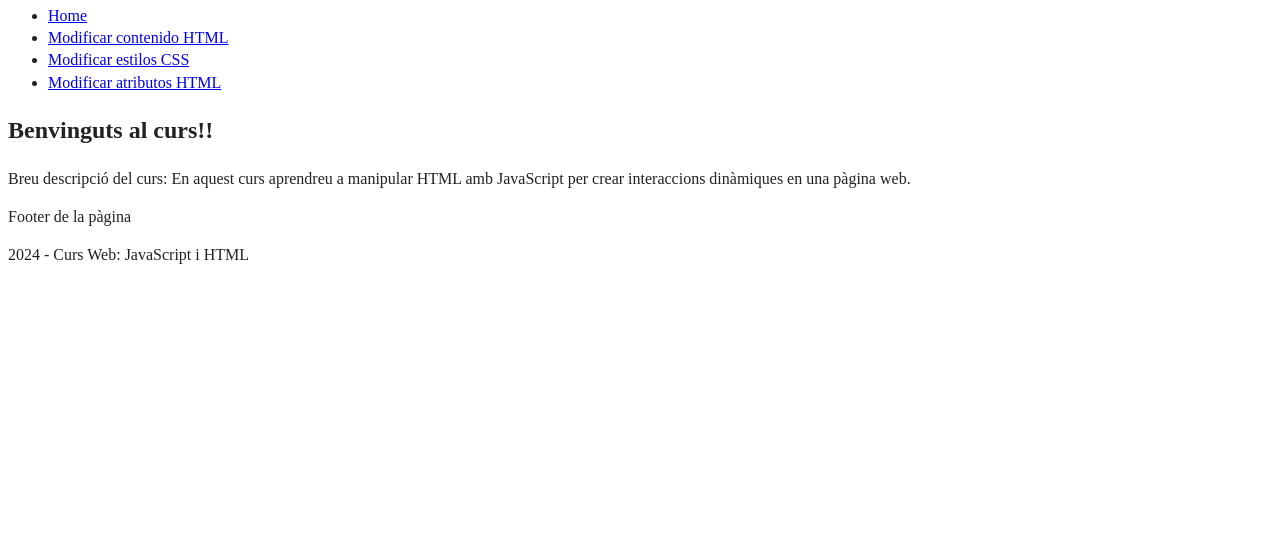
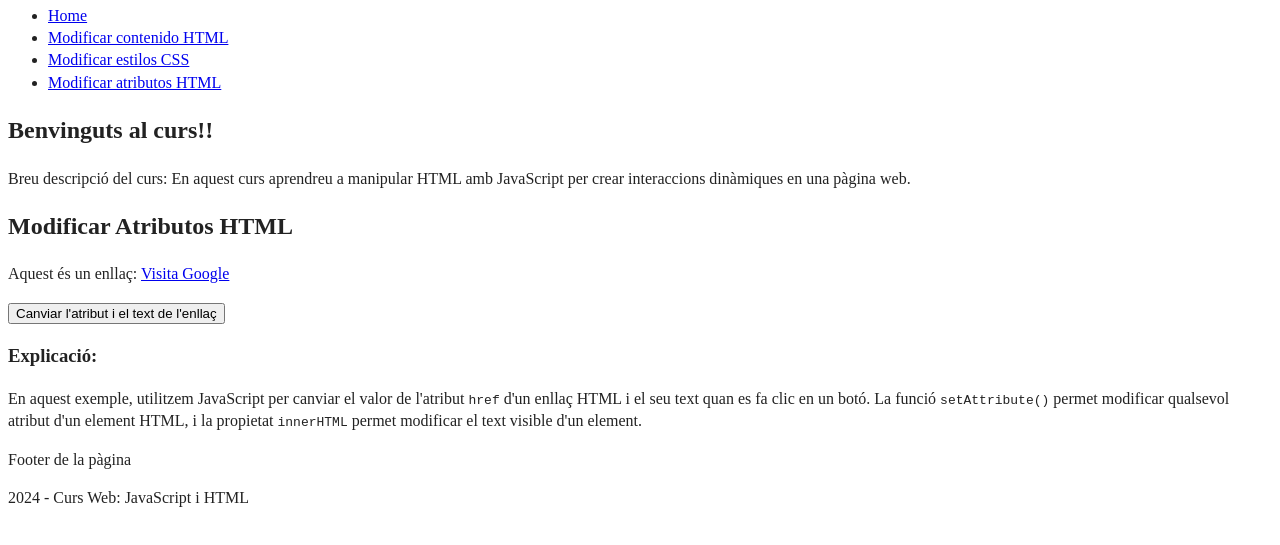
Before and after one commit to Thor22Greta/practica-control-versions, a website built with webpack: page new-site/index.html in a window 1280 px wide. Shown: the part 83-628 px from the top of the page. Built offline with nearby package versions, Linux system fonts and the light colour scheme.

Commit message:
Usuari 2: feature afegir atributs HTML

```diff
--- a/new-site/index.html
+++ b/new-site/index.html
@@ -44,6 +44,22 @@
       <h2>Benvinguts al curs!!</h2>
       <p>Breu descripció del curs: En aquest curs aprendreu a manipular HTML amb JavaScript per crear interaccions
         dinàmiques en una pàgina web.
+    </section>
+
+    <!-- Modificar atributos HTML -->
+    <section id="modificar-atributs-html">
+      <h2>Modificar Atributos HTML</h2>
+      <p>Aquest és un enllaç: <a id="myLink" href="https://www.google.com">Visita Google</a></p>
+      <button type="button" onclick='changeLink()'>
+        Canviar l'atribut i el text de l'enllaç
+      </button>
+
+      <h3>Explicació:</h3>
+      <p>
+        En aquest exemple, utilitzem JavaScript per canviar el valor de l'atribut <code>href</code> d'un enllaç HTML i
+        el seu text quan es fa clic en un botó.
+        La funció <code>setAttribute()</code> permet modificar qualsevol atribut d'un element HTML, i la propietat
+        <code>innerHTML</code> permet modificar el text visible d'un element.
       </p>
     </section>
   </main>
@@ -55,6 +71,13 @@
   </footer>
 
   <script src="js/app.js"></script>
+  <script>
+    function changeLink() {
+      const link = document.getElementById("myLink");
+      link.setAttribute("href", "https://www.youtube.com"); // Cambia el atributo href
+      link.innerHTML = "Visita YouTube"; // Cambia el texto del enlace
+    }
+  </script>
 
 </body>
 
```
